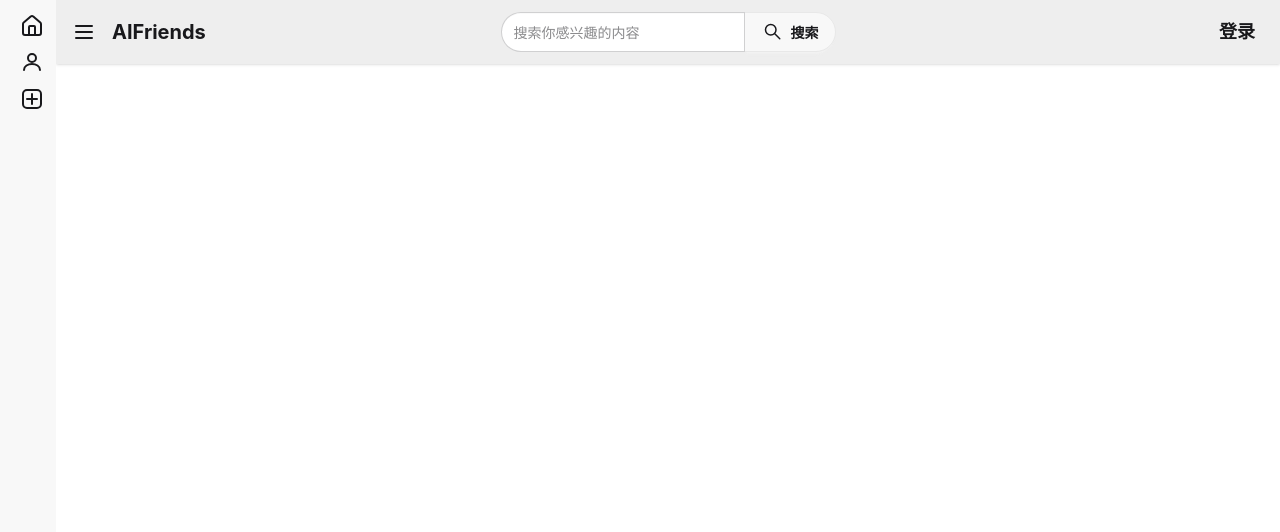
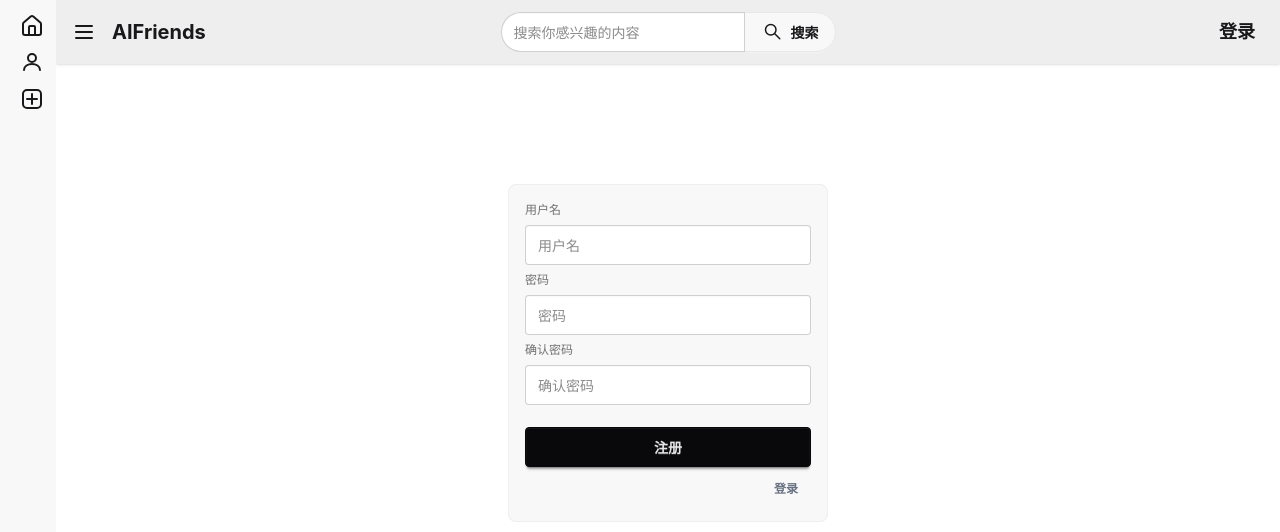
Before and after one commit to AlanLXavier/AIFriends, a Vue app in the folder frontend/: page /user/account/register in a window 1280 px wide. Shown: the top 532 px of the page. Built offline with nearby package versions, Linux system fonts and the light colour scheme.

Commit message:
实现注册、登录页面

```diff
--- a/frontend/src/views/user/account/LoginIndex.vue
+++ b/frontend/src/views/user/account/LoginIndex.vue
@@ -3,6 +3,27 @@
 </script>
 
 <template>
+  <div class="flex justify-center mt-30">
+    <fieldset class="fieldset bg-base-200 border-base-300 rounded-box w-xs border p-4">
+<!--      <legend class="fieldset-legend">Login</legend>-->
+
+      <label class="label">用户名</label>
+      <input type="text" class="input" placeholder="用户名" />
+
+      <label class="label">密码</label>
+      <input type="password" class="input" placeholder="密码" />
+
+      <button class="btn btn-neutral mt-4">登录</button>
+
+       <div class = "flex justify-end">
+        <RouterLink :to="{name:'user-account-register-index'}" class="btn btn-sm btn-ghost text-gray-500">
+          注册
+        </RouterLink>
+      </div>
+
+    </fieldset>
+
+  </div>
 
 </template>
 
--- a/frontend/src/views/user/account/RegisterIndex.vue
+++ b/frontend/src/views/user/account/RegisterIndex.vue
@@ -3,7 +3,29 @@
 </script>
 
 <template>
+  <div class="flex justify-center mt-30">
+    <fieldset class="fieldset bg-base-200 border-base-300 rounded-box w-xs border p-4">
+<!--      <legend class="fieldset-legend">Login</legend>-->
 
+      <label class="label">用户名</label>
+      <input type="text" class="input" placeholder="用户名" />
+
+      <label class="label">密码</label>
+      <input type="password" class="input" placeholder="密码" />
+      <label class="label">确认密码</label>
+      <input type="password" class="input" placeholder="确认密码" />
+
+      <button class="btn btn-neutral mt-4">注册</button>
+
+       <div class = "flex justify-end">
+        <RouterLink :to="{name:'user-account-login-index'}" class="btn btn-sm btn-ghost text-gray-500">
+          登录
+        </RouterLink>
+      </div>
+
+    </fieldset>
+
+  </div>
 </template>
 
 <style scoped>
```
